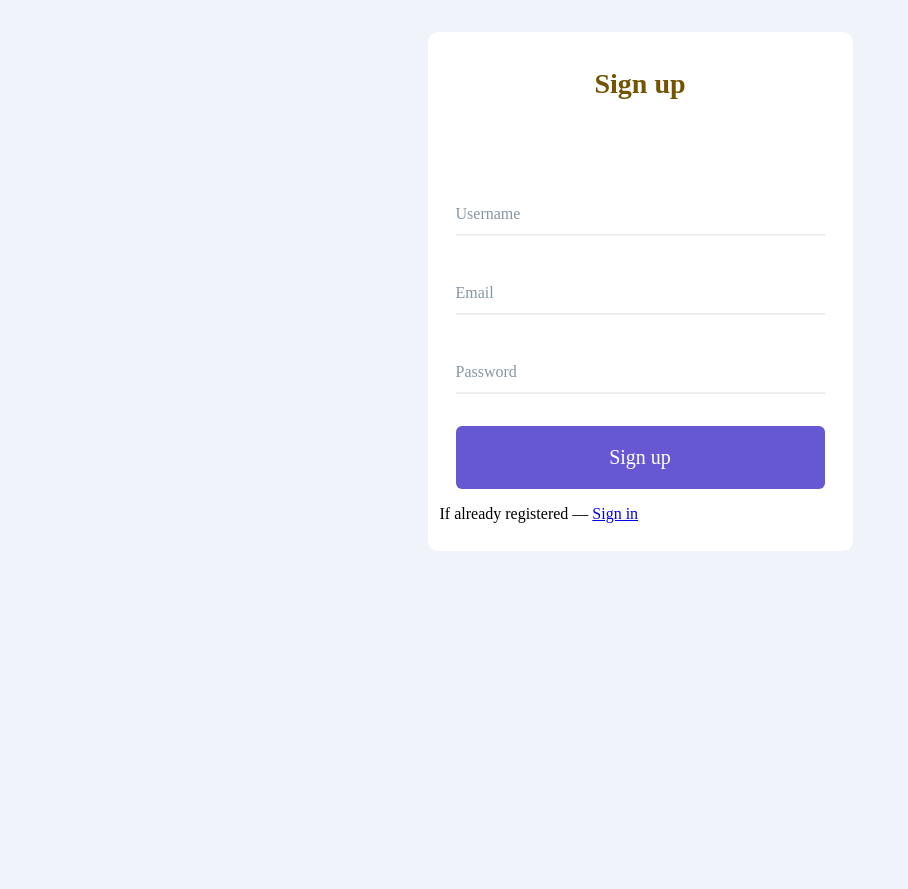
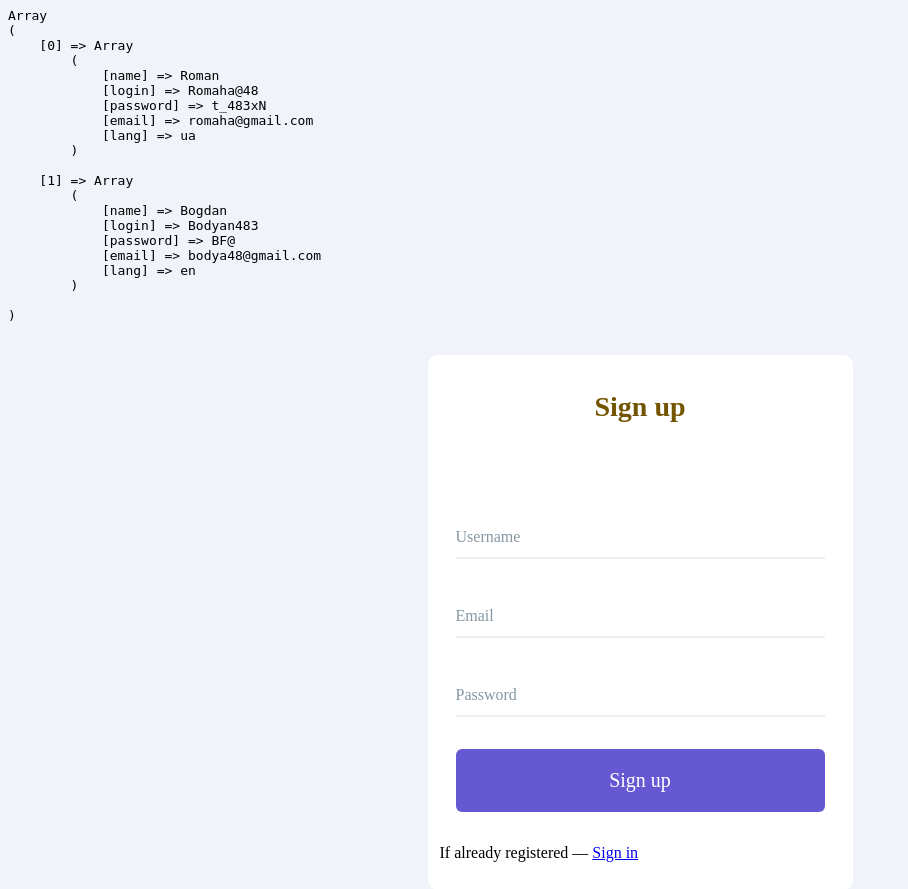
Before and after one commit to Parano9I/php-practics, a PHP site: page / in a window 1280 px wide. Shown: the top 889 px of the page, without its empty margins (0-908 px from the left). Before the commit the page ends 551 px from the top, so only its background shows below. Run offline with PHP 8.4, Linux system fonts and the light colour scheme.

Commit message:
Create parse data from file function and create fillter by field array function

```diff
--- /dev/null
+++ b/helpers/fillterByField.php
@@ -0,0 +1,11 @@
+<?php
+function fillterByField(array $array, string $field, callable $callback){
+    $result = [];
+
+    foreach ($array as $value) {
+        if($callback($value[$field])){
+            array_push($result, $value);
+        } else continue;
+    };
+    return $result;
+};
--- /dev/null
+++ b/helpers/getUsers.php
@@ -0,0 +1,25 @@
+<?php
+
+function getUsers(string $filePath):array {
+    $result = [];
+    $userKeys = [
+        'name',
+        'login',
+        'password',
+        'email',
+        'lang',
+    ];
+
+    $usersDataFile = fopen($filePath, 'r');
+    while (!feof($usersDataFile)) {
+        $str = fgets($usersDataFile);
+        $formatedStr = str_replace(["\n", "\r"], '', $str);
+        if ($formatedStr) {
+            $fields = explode(' ', $formatedStr);
+        } else continue;
+        $userData = array_combine($userKeys, $fields);
+        array_push($result, $userData);
+    };
+    fclose($usersDataFile);
+    return $result;
+};
--- a/index.php
+++ b/index.php
@@ -1,24 +1,20 @@
 <?php
-
 declare(strict_types=1);
 mb_internal_encoding('utf-8');
 
+require 'helpers/getUsers.php';
+require 'helpers/fillterByField.php';
+
 define('ROOT_PATH', dirname(__FILE__));
-const SALT = '6834_@#%ghjtiodjkghjdlvbjg';
 
-if (!empty($_POST)) {
-    $cryptPass = crypt($_POST['password'], SALT);
-    $userData = "{$_POST['username']} {$_POST['email']} {$cryptPass}" . PHP_EOL;
+$users = getUsers(ROOT_PATH . '/resources/usersData.txt');
 
-    try{
-        $userDataFile = fopen(ROOT_PATH . '/resources/usersData.txt', 'a');
-        fwrite($userDataFile, $userData);
-        fclose($userDataFile);
-        header('Location: /signin.php');
-    } catch (Exception $err) {
-        echo 'Error ' . $err->getMessage();
-    }
-}
+echo '<pre>';
+print_r(fillterByField($users, 'password', function($pass){
+    return strlen($pass) < 8 ? true : false;
+}));
+echo '</pre>';
+
 ?>
 <!DOCTYPE html>
 <html lang="en">
--- a/resources/anton6674@.txt
+++ /dev/null
@@ -1 +0,0 @@
-2 1
--- a/resources/usersData.txt
+++ b/resources/usersData.txt
@@ -1,2 +1,4 @@
-Parano1a parano1a@gmail.com 68qiRCgQyS/wg
-anton6674@ anton483@gmail.com 68axrM3DBEgyg
+Vlad Parano1a 68qiRCgQyS/wg parano1a@gmail.com fr
+Anton anton6674@ 68axrM3DBEgyg anton483@gmail.com ua
+Roman Romaha@48 t_483xN romaha@gmail.com ua
+Bogdan Bodyan483 BF@ bodya48@gmail.com en
```
